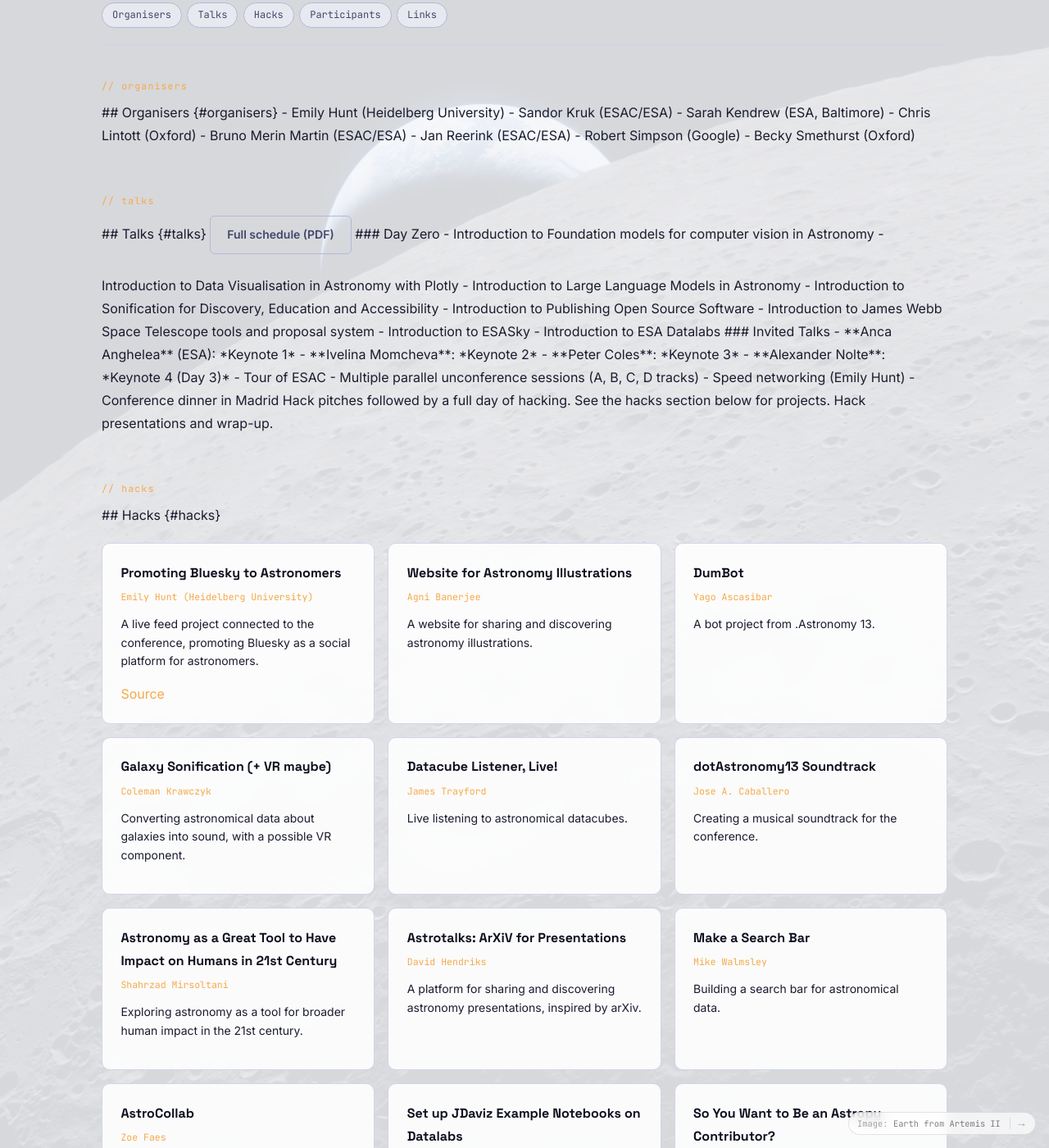
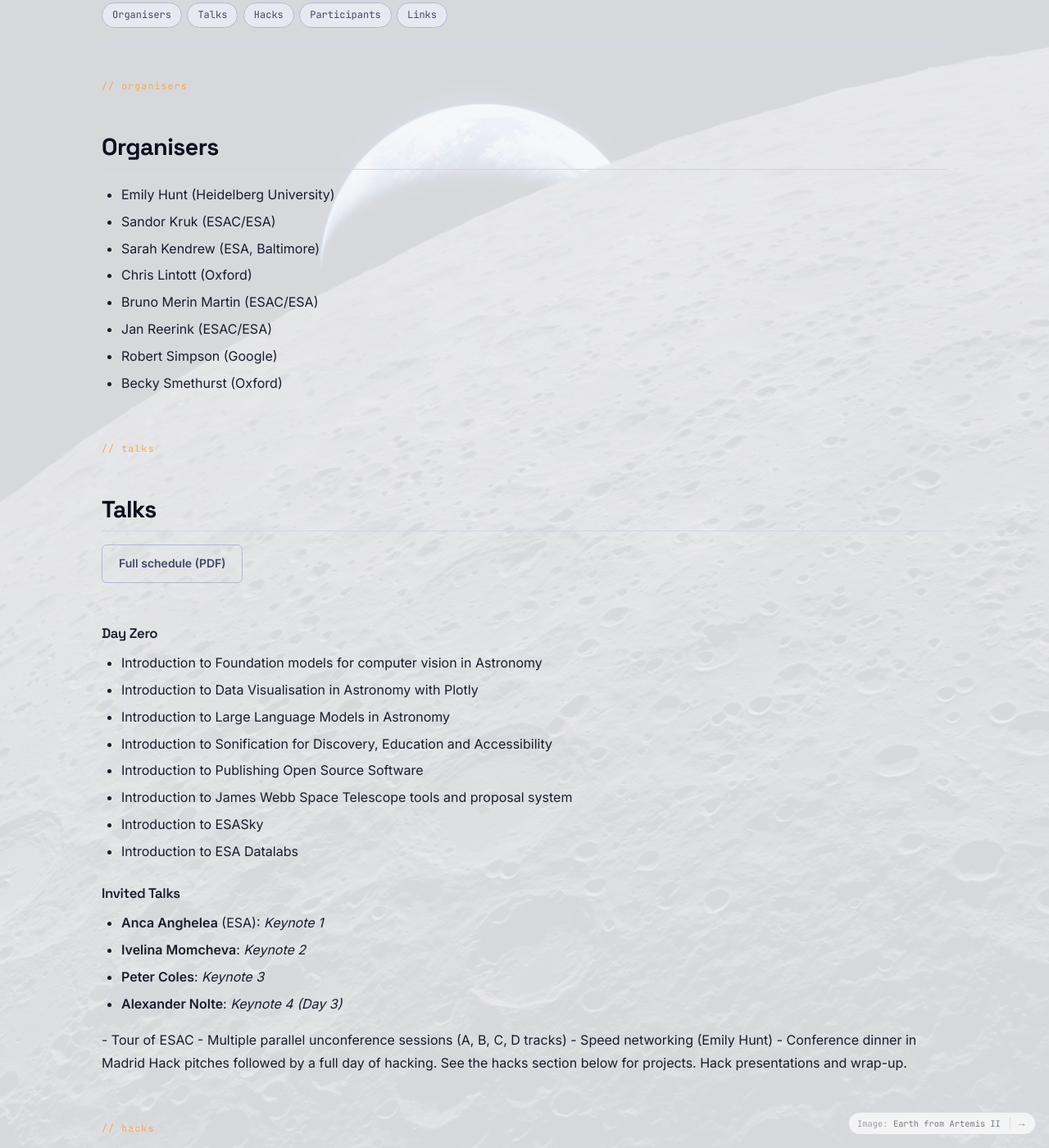
Before and after one commit to dotastro/dotastrosite, a Jekyll site: the page built from events/thirteen/index.md, in a window 1280 px wide and 1400 px high, scrolled down 568 px. Shown: the whole window at 82% size. Built offline with Jekyll 4.4.1, drawn with Linux system fonts in a browser that asks for light colours; some of the changed text lies outside the part shown.

Commit message:
Fix event layout: convert all Markdown syntax to HTML (was rendering as raw text in layout files)

```diff
--- a/_layouts/event.html
+++ b/_layouts/event.html
@@ -5,7 +5,7 @@ layout: default
 
 <div class="event-page-hero" data-num="{{ page.event_num }}">
   <div class="event-page-kicker">{{ event.name }}</div>
-  <h1 class="event-page-title">{{ event.city }}{% if event.country != "Online" %}, {{ event.country | split: " " | last }}{% endif %}</h1>
+  <h1 class="event-page-title">{{ event.city }}{% if event.country != "Online" %}, {{ event.country }}{% endif %}</h1>
   <div class="event-page-meta">
     <span>{{ event.dates }}</span>
     <span>{{ event.venue }}</span>
@@ -23,62 +23,60 @@ layout: default
 
 {% if event.organisers.size > 0 %}
 <span class="section-label">// organisers</span>
-## Organisers {#organisers}
-
-{% for org in event.organisers %}- {{ org.name }}{% if org.affiliation %} ({{ org.affiliation }}){% endif %}
-{% endfor %}
-{% if event.organisers_notes %}
-{{ event.organisers_notes }}
-{% endif %}
+<h2 id="organisers">Organisers</h2>
+<ul>{% for org in event.organisers %}<li>{{ org.name }}{% if org.affiliation %} ({{ org.affiliation }}){% endif %}</li>{% endfor %}</ul>
 {% endif %}
 
 {% if event.programme_notes %}
 <span class="section-label">// programme</span>
-## Programme {#programme}
-
-{{ event.programme_notes }}
+<h2 id="programme">Programme</h2>
+<p>{{ event.programme_notes }}</p>
 {% endif %}
 
 {% if event.talks.size > 0 %}
 <span class="section-label">// talks</span>
-## Talks {#talks}
+<h2 id="talks">Talks</h2>
 
-{% if event.schedule %}{% for s in event.schedule %}
-<a href="{{ site.baseurl }}{{ s.url }}" class="btn btn-outline btn-sm" target="_blank" rel="noopener" style="margin-bottom:1.5rem">Full schedule ({{ s.format }})</a>
-{% endfor %}{% endif %}
+{% if event.schedule %}{% for s in event.schedule %}<a href="{{ site.baseurl }}{{ s.url }}" class="btn btn-outline btn-sm" target="_blank" rel="noopener" style="margin-bottom:1.5rem">Full schedule ({{ s.format }})</a>{% endfor %}{% endif %}
 
 {% assign current_type = "" %}
-{% for talk in event.talks %}{% if talk.type != current_type %}{% assign current_type = talk.type %}
-{% case current_type %}
-{% when "invited" %}### Invited Talks
-{% when "lightning" %}### Lightning Talks
-{% when "day_zero" %}### Day Zero
-{% when "contributed" %}### Contributed Talks
-{% when "unconference" %}### Unconference Sessions
-{% when "remote" %}### Remote / Skype Presentations
-{% when "tutorial" %}### Tutorials
-{% else %}### Talks
-{% endcase %}
-{% endif %}{% if talk.speaker != "" %}- **{{ talk.speaker }}**{% if talk.affiliation %} ({{ talk.affiliation }}){% endif %}{% if talk.title %}: *{{ talk.title }}*{% endif %}{% if talk.notes %} -- {{ talk.notes }}{% endif %}
-{% else %}- {{ talk.title }}
-{% endif %}{% endfor %}
+{% for talk in event.talks %}
+  {% if talk.type != current_type %}
+    {% assign current_type = talk.type %}
+    {% case current_type %}
+      {% when "invited" %}<h3>Invited Talks</h3>
+      {% when "lightning" %}<h3>Lightning Talks</h3>
+      {% when "day_zero" %}<h3>Day Zero</h3>
+      {% when "contributed" %}<h3>Contributed Talks</h3>
+      {% when "unconference" %}<h3>Unconference Sessions</h3>
+      {% when "remote" %}<h3>Remote / Skype Presentations</h3>
+      {% when "tutorial" %}<h3>Tutorials</h3>
+      {% else %}<h3>Talks</h3>
+    {% endcase %}
+    <ul>
+  {% endif %}
+  <li>{% if talk.speaker != "" %}<strong>{{ talk.speaker }}</strong>{% if talk.affiliation %} ({{ talk.affiliation }}){% endif %}{% if talk.title %}: <em>{{ talk.title }}</em>{% endif %}{% if talk.notes %} &mdash; {{ talk.notes | replace: " -- ", " " }}{% endif %}{% else %}{{ talk.title }}{% endif %}</li>
+  {% assign next_talk = event.talks[forloop.index] %}
+  {% if next_talk.type != current_type or forloop.last %}</ul>{% endif %}
+{% endfor %}
 
-{% if event.talks_narrative %}
-{{ event.talks_narrative }}
-{% endif %}
+{% if event.talks_narrative %}<p>{{ event.talks_narrative }}</p>{% endif %}
 {% endif %}
 
 {% if event.hacks.size > 0 %}
 <span class="section-label">// hacks</span>
-## Hacks {#hacks}
-
+<h2 id="hacks">Hacks</h2>
 <div class="hacks-grid">
 {% for hack in event.hacks %}
 <div class="hack-card">
-<div class="hack-title">{{ hack.title }}</div>
-<div class="hack-creators">{{ hack.creators | join: ", " }}</div>
+{% if hack.source_url or hack.live_url %}<div class="hack-title"><a href="{{ hack.source_url | default: hack.live_url }}" target="_blank" rel="noopener">{{ hack.title }}</a></div>
+{% else %}<div class="hack-title">{{ hack.title }}</div>{% endif %}
+{% if hack.creators %}<div class="hack-creators">{{ hack.creators | join: ", " }}</div>{% endif %}
 {% if hack.description %}<p class="hack-desc">{{ hack.description }}</p>{% endif %}
-{% if hack.source_url or hack.live_url %}<div class="hack-links">{% if hack.source_url %}<a href="{{ hack.source_url }}" target="_blank" rel="noopener">Source</a>{% endif %}{% if hack.source_url and hack.live_url %} | {% endif %}{% if hack.live_url %}<a href="{{ hack.live_url }}" target="_blank" rel="noopener">Live</a>{% endif %}</div>{% endif %}
+{% if hack.source_url or hack.live_url %}<div class="hack-links">
+{% if hack.source_url %}<a href="{{ hack.source_url }}" class="hack-link" target="_blank" rel="noopener">Source</a>{% endif %}
+{% if hack.live_url %}<a href="{{ hack.live_url }}" class="hack-link" target="_blank" rel="noopener">Live</a>{% endif %}
+</div>{% endif %}
 </div>
 {% endfor %}
 </div>
@@ -86,41 +84,27 @@ layout: default
 
 {% if event.unproceedings %}
 <span class="section-label">// unproceedings</span>
-## Unproceedings {#unproceedings}
-
-{{ event.unproceedings }}
-
-{% if event.unproceedings_authors %}**Authors:** {{ event.unproceedings_authors }}{% endif %}
-
+<h2 id="unproceedings">Unproceedings</h2>
+<p>{{ event.unproceedings }}</p>
+{% if event.unproceedings_authors %}<p><strong>Authors:</strong> {{ event.unproceedings_authors }}</p>{% endif %}
 {% if event.unproceedings_arxiv %}<a href="{{ event.unproceedings_arxiv }}" target="_blank" rel="noopener" class="btn btn-outline btn-sm">Read on arXiv</a>{% endif %}
 {% endif %}
 
 {% if event.participants.size > 0 %}
 <span class="section-label">// participants</span>
-## Participants {#participants}
-
-{% for p in event.participants %}- {{ p.name }}{% if p.affiliation %} ({{ p.affiliation }}){% endif %}
-{% endfor %}
+<h2 id="participants">Participants</h2>
+<ul class="participants-list">{% for p in event.participants %}<li>{{ p.name }}{% if p.affiliation %} ({{ p.affiliation }}){% endif %}</li>{% endfor %}</ul>
 {% endif %}
 
 {% if event.links.size > 0 %}
 <span class="section-label">// links</span>
-## Links {#links}
-
-{% for link in event.links %}- [{{ link.label }}]({% if link.internal %}{{ site.baseurl }}{% endif %}{{ link.url }}){% if link.description %}: {{ link.description }}{% endif %}
-{% endfor %}
-{% endif %}
-
-{% if event.sponsors %}
-### Sponsors
-
-{{ event.sponsors }}
+<h2 id="links">Links</h2>
+<ul>{% for link in event.links %}<li><a href="{% if link.internal %}{{ site.baseurl }}{% endif %}{{ link.url }}"{% unless link.internal %} target="_blank" rel="noopener"{% endunless %}>{{ link.label }}</a>{% if link.description %}: {{ link.description }}{% endif %}</li>{% endfor %}</ul>
 {% endif %}
 
 {% if event.community_posts %}
 <span class="section-label">// from the community</span>
 <h2 id="community">From the community</h2>
-
 <div class="community-posts">
 {% for post in event.community_posts %}
 <div class="community-post">
@@ -137,8 +121,8 @@ layout: default
 <span class="section-label">// want to add something?</span>
 <div class="contribute-bar">
   <span class="contribute-bar-label">Know something missing?</span>
-  <a href="https://github.com/dotastro/dotastrosite/issues/new?template=add_hack.yml&title=hack%3A%20{{ event.name | url_encode }}%20%E2%80%94%20{{ event.city | url_encode }}%2C%20{{ event.year }}" target="_blank" rel="noopener" class="contribute-bar-link">Add a hack</a>
-  <a href="https://github.com/dotastro/dotastrosite/issues/new?template=add_talk.yml&title=talk%3A%20{{ event.name | url_encode }}%20%E2%80%94%20{{ event.city | url_encode }}%2C%20{{ event.year }}" target="_blank" rel="noopener" class="contribute-bar-link">Add a talk</a>
-  <a href="https://github.com/dotastro/dotastrosite/issues/new?template=add_participant.yml&title=participant%3A%20{{ event.name | url_encode }}%20%E2%80%94%20{{ event.city | url_encode }}%2C%20{{ event.year }}" target="_blank" rel="noopener" class="contribute-bar-link">Add a participant</a>
+  <a href="https://github.com/dotastro/dotastrosite/issues/new?template=add_hack.yml&title=hack%3A%20{{ event.name | url_encode }}" target="_blank" rel="noopener" class="contribute-bar-link">Add a hack</a>
+  <a href="https://github.com/dotastro/dotastrosite/issues/new?template=add_talk.yml&title=talk%3A%20{{ event.name | url_encode }}" target="_blank" rel="noopener" class="contribute-bar-link">Add a talk</a>
+  <a href="https://github.com/dotastro/dotastrosite/issues/new?template=add_participant.yml&title=participant%3A%20{{ event.name | url_encode }}" target="_blank" rel="noopener" class="contribute-bar-link">Add a participant</a>
 </div>
 </div>
```
